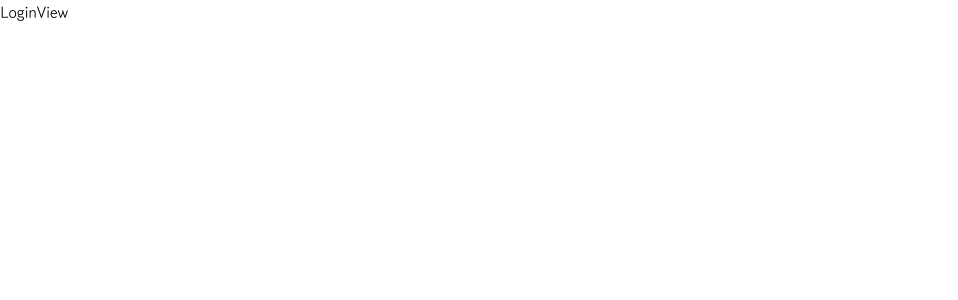
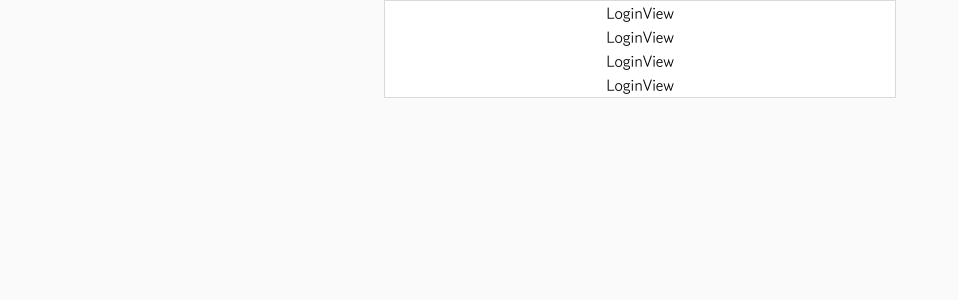
Before and after one commit to ohseungo/gamers-vault-frontend, a Next.js app: page / in a window 1280 px wide. Shown: the top 300 px of the page, without its empty margins (0-958 px from the left). Built offline with nearby package versions, Linux system fonts and the light colour scheme.

Commit message:
feat : css 조정

```diff
--- a/components/auth/LoginView/LoginVIew.module.css
+++ b/components/auth/LoginView/LoginVIew.module.css
@@ -0,0 +1,5 @@
+.root {
+  @apply bg-primary w-full max-w-lg flex flex-col items-center;
+
+  border: 1px solid var(--secondary-border);
+}
--- a/components/auth/LoginView/LoginView.tsx
+++ b/components/auth/LoginView/LoginView.tsx
@@ -2,7 +2,10 @@ import style from "./LoginView.module.css";
 
 const LoginView = () => {
   return (
-    <div>
+    <div className={style.root}>
+      <div>LoginView</div>
+      <div>LoginView</div>
+      <div>LoginView</div>
       <div>LoginView</div>
     </div>
   );
--- a/components/common/Layout/Layout.tsx
+++ b/components/common/Layout/Layout.tsx
@@ -11,7 +11,7 @@ interface Props {
 const Layout = ({ children, pageProps }: Props) => {
   const isHome = pageProps?.home;
   return (
-    <div>
+    <div className="bg-secondary h-full">
       {!isHome && <Navbar />}
       <main>{children}</main>
     </div>
--- a/pages/index.tsx
+++ b/pages/index.tsx
@@ -3,7 +3,7 @@ import type { NextPage } from "next";
 
 const Home: NextPage = () => {
   return (
-    <div className="flex flex-row">
+    <div className="flex flex-row justify-center">
       <LoginView />
     </div>
   );
--- a/styles/main.css
+++ b/styles/main.css
@@ -77,3 +77,7 @@ h6 {
 #__next {
   isolation: isolate;
 }
+
+#__next {
+  height: 100%;
+}
--- a/tailwind.config.js
+++ b/tailwind.config.js
@@ -5,7 +5,12 @@ module.exports = {
     "./components/**/*.{js,ts,jsx,tsx}",
   ],
   theme: {
-    extend: {},
+    extend: {
+      colors: {
+        primary: "var(--primary)",
+        secondary: "var(--secondary)",
+      },
+    },
   },
   plugins: [],
 };
```
